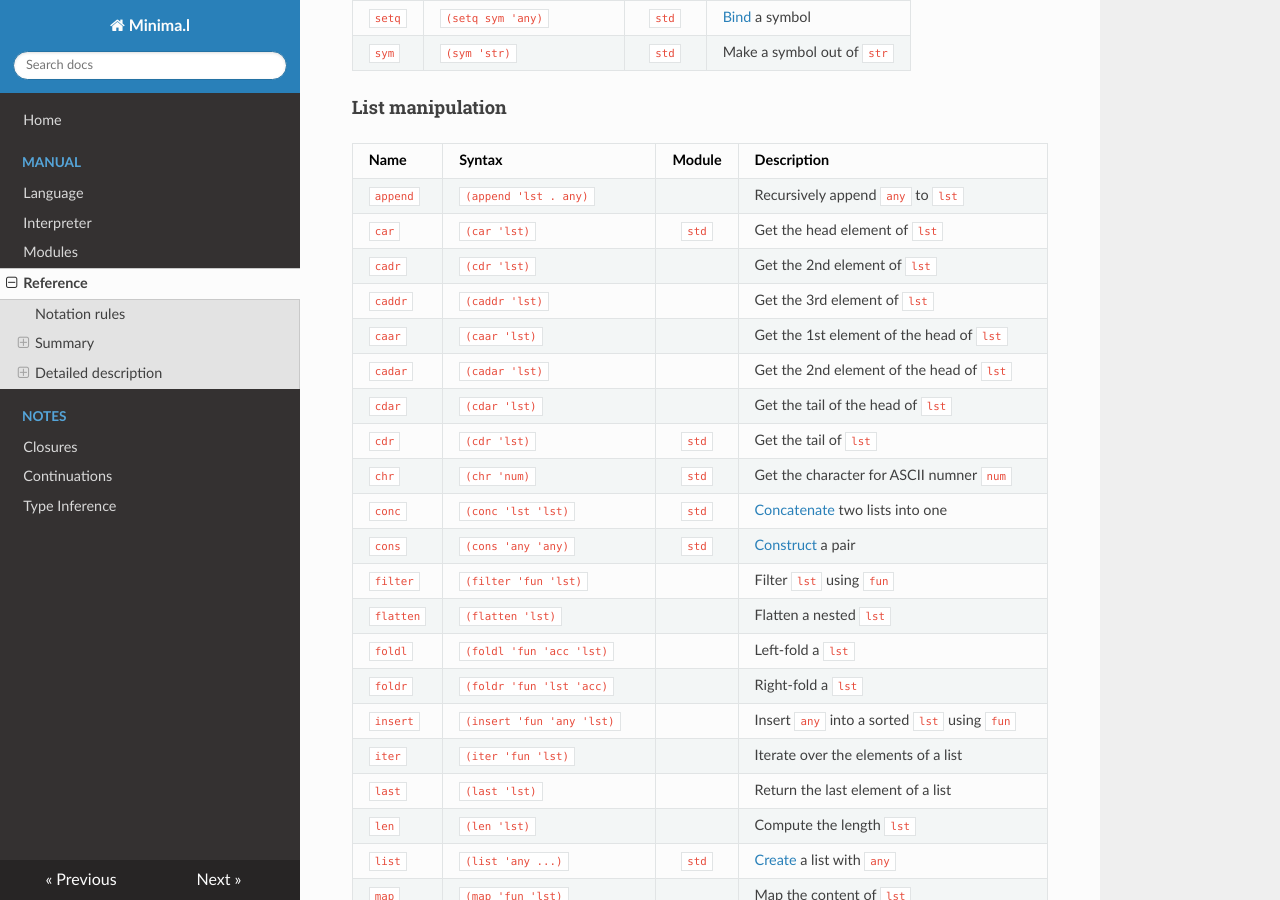
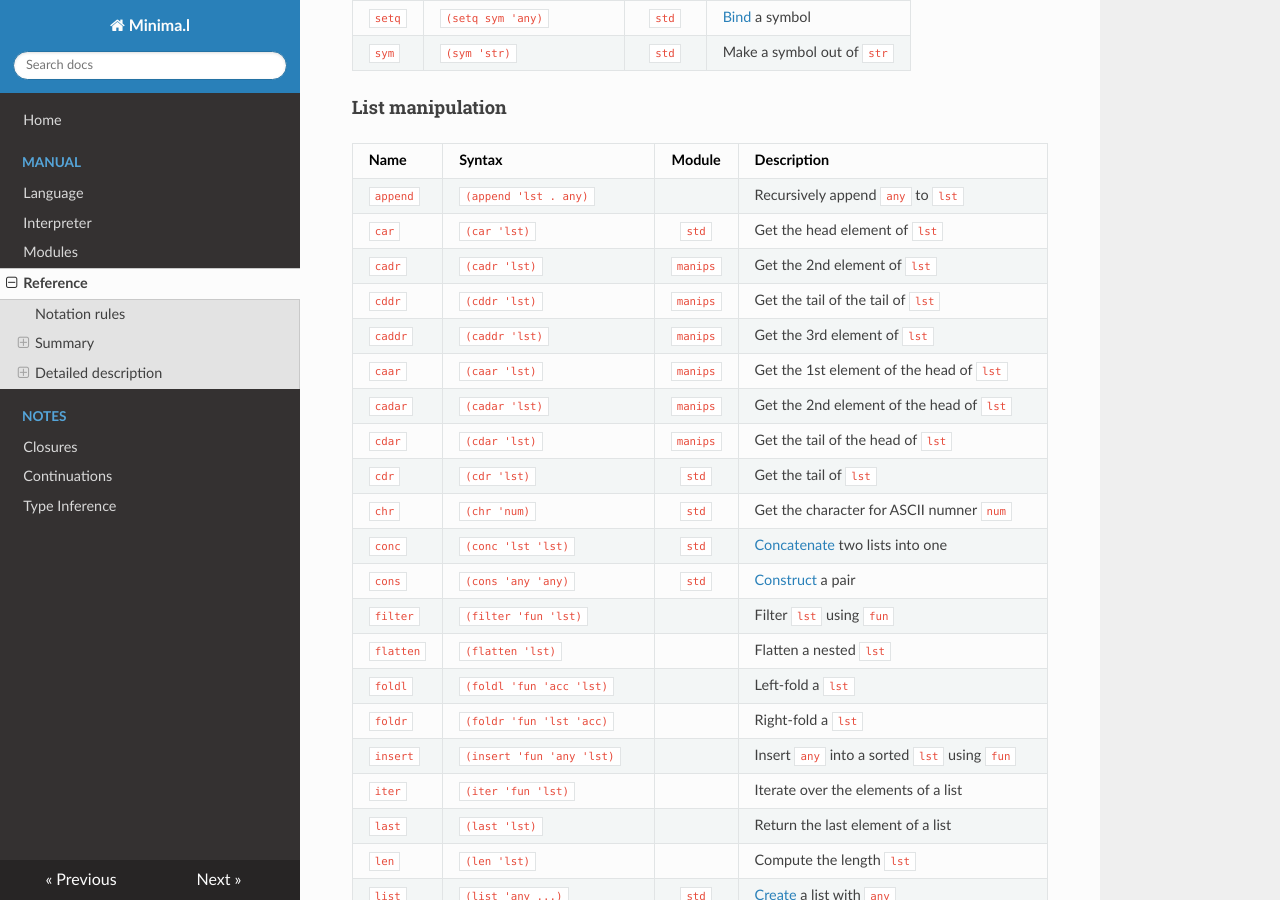
Before and after one commit to xguerin/minima.l, an MkDocs documentation site: the page built from docs/manual/Reference.md, in a window 1280 px wide and 900 px high, scrolled down 2021 px. Built offline with MkDocs 1.6.1, drawn with Linux system fonts in a browser that asks for light colours; nearby versions of some CDN libraries.

Commit message:
Add CDDR function in manips

```diff
--- a/docs/manual/Reference.md
+++ b/docs/manual/Reference.md
@@ -76,11 +76,12 @@
 |:----------|:----------------------------|:------:|:------------|
 | `append`    | `(append 'lst . any)`         |        | Recursively append `any` to `lst` |
 | `car`       | `(car 'lst)`                  | `std`    | Get the head element of `lst` |
-| `cadr`      | `(cdr 'lst)`                  |        | Get the 2nd element of `lst` |
-| `caddr`     | `(caddr 'lst)`                |        | Get the 3rd element of `lst` |
-| `caar`      | `(caar 'lst)`                 |        | Get the 1st element of the head of `lst` |
-| `cadar`     | `(cadar 'lst)`                |        | Get the 2nd element of the head of `lst` |
-| `cdar`      | `(cdar 'lst)`                 |        | Get the tail of the head of `lst` |
+| `cadr`      | `(cadr 'lst)`                 | `manips` | Get the 2nd element of `lst` |
+| `cddr`      | `(cddr 'lst)`                 | `manips` | Get the tail of the tail of `lst` |
+| `caddr`     | `(caddr 'lst)`                | `manips` | Get the 3rd element of `lst` |
+| `caar`      | `(caar 'lst)`                 | `manips` | Get the 1st element of the head of `lst` |
+| `cadar`     | `(cadar 'lst)`                | `manips` | Get the 2nd element of the head of `lst` |
+| `cdar`      | `(cdar 'lst)`                 | `manips` | Get the tail of the head of `lst` |
 | `cdr`       | `(cdr 'lst)`                  | `std`    | Get the tail of `lst` |
 | `chr`       | `(chr 'num)`                  | `std`    | Get the character for ASCII numner `num` |
 | `conc`      | `(conc 'lst 'lst)`            | `std`    | [Concatenate](#conc) two lists into one |
```
Also changed, not shown: 3 other files.
